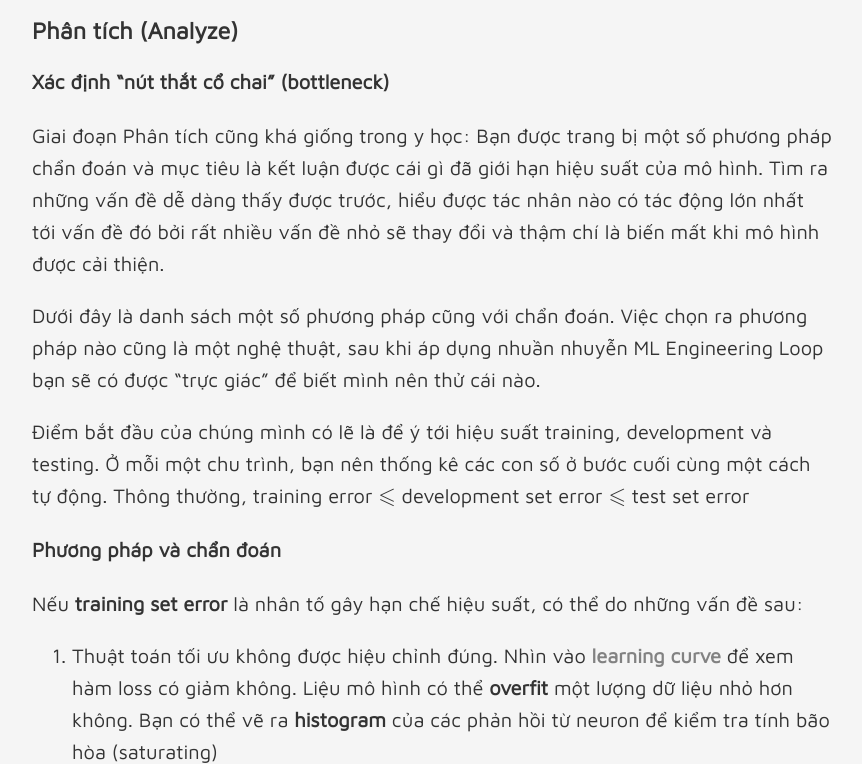
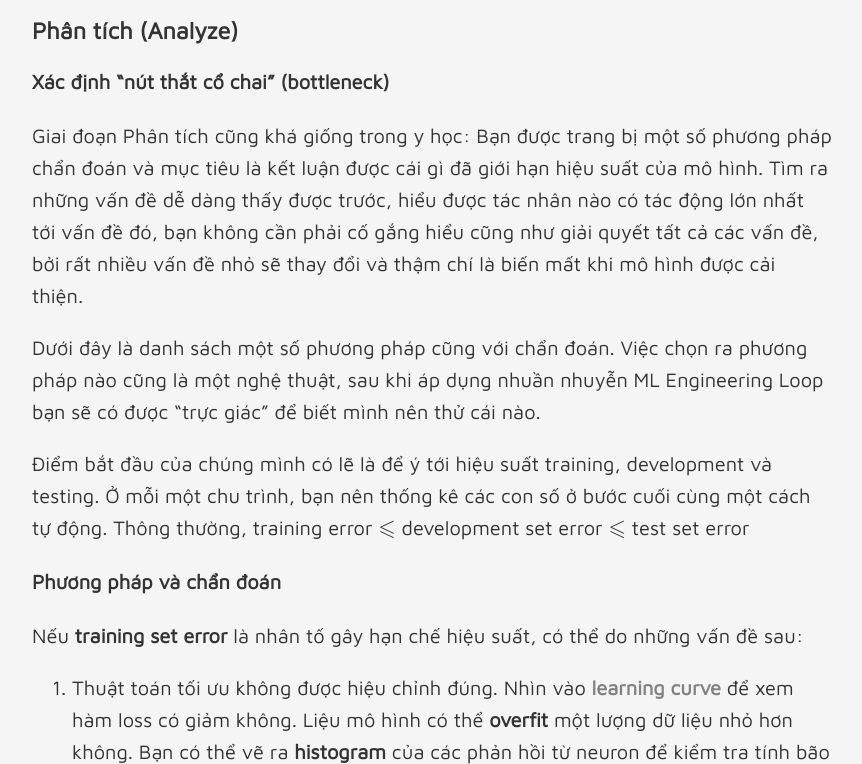
Before and after one commit to Lego1st/lego1st.github.io, a Jekyll site: the page built from _posts/2019-04-07-how-to-deliver-machine-learning-projets.md, in a window 1280 px wide and 900 px high, scrolled down 4307 px, cut to the strip 136-900 px from the top of the window. Shown: the whole strip, without its empty margins (208-1070 px from the left). Built offline with Jekyll 4.4.1, drawn with Linux system fonts in a browser that asks for light colours; formulas are drawn with MathJax 3.

Commit message:
minor fix

```diff
--- a/_posts/2019-04-07-how-to-deliver-machine-learning-projets.md
+++ b/_posts/2019-04-07-how-to-deliver-machine-learning-projets.md
@@ -74,7 +74,7 @@ Một khi đã có bản prototype, bạn có thể kiểm tra hiệu suất tr
 
 #### Xác định "nút thắt cổ chai" (bottleneck)
 
-Giai đoạn Phân tích cũng khá giống trong y học: Bạn được trang bị một số phương pháp chẩn đoán và mục tiêu là kết luận được cái gì đã giới hạn hiệu suất của mô hình. Tìm ra những vấn đề dễ dàng thấy được trước, hiểu được tác nhân nào có tác động lớn nhất tới vấn đề đó bởi rất nhiều vấn đề nhỏ sẽ thay đổi và thậm chí là biến mất khi mô hình được cải thiện.
+Giai đoạn Phân tích cũng khá giống trong y học: Bạn được trang bị một số phương pháp chẩn đoán và mục tiêu là kết luận được cái gì đã giới hạn hiệu suất của mô hình. Tìm ra những vấn đề dễ dàng thấy được trước, hiểu được tác nhân nào có tác động lớn nhất tới vấn đề đó, bạn không cần phải cố gắng hiểu cũng như giải quyết tất cả các vấn đề, bởi rất nhiều vấn đề nhỏ sẽ thay đổi và thậm chí là biến mất khi mô hình được cải thiện.
 
 Dưới đây là danh sách một số phương pháp cũng với chẩn đoán. Việc chọn ra phương pháp nào cũng là một nghệ thuật, sau khi áp dụng nhuần nhuyễn ML Engineering Loop bạn sẽ có được "trực giác" để biết mình nên thử cái nào.
 
```
